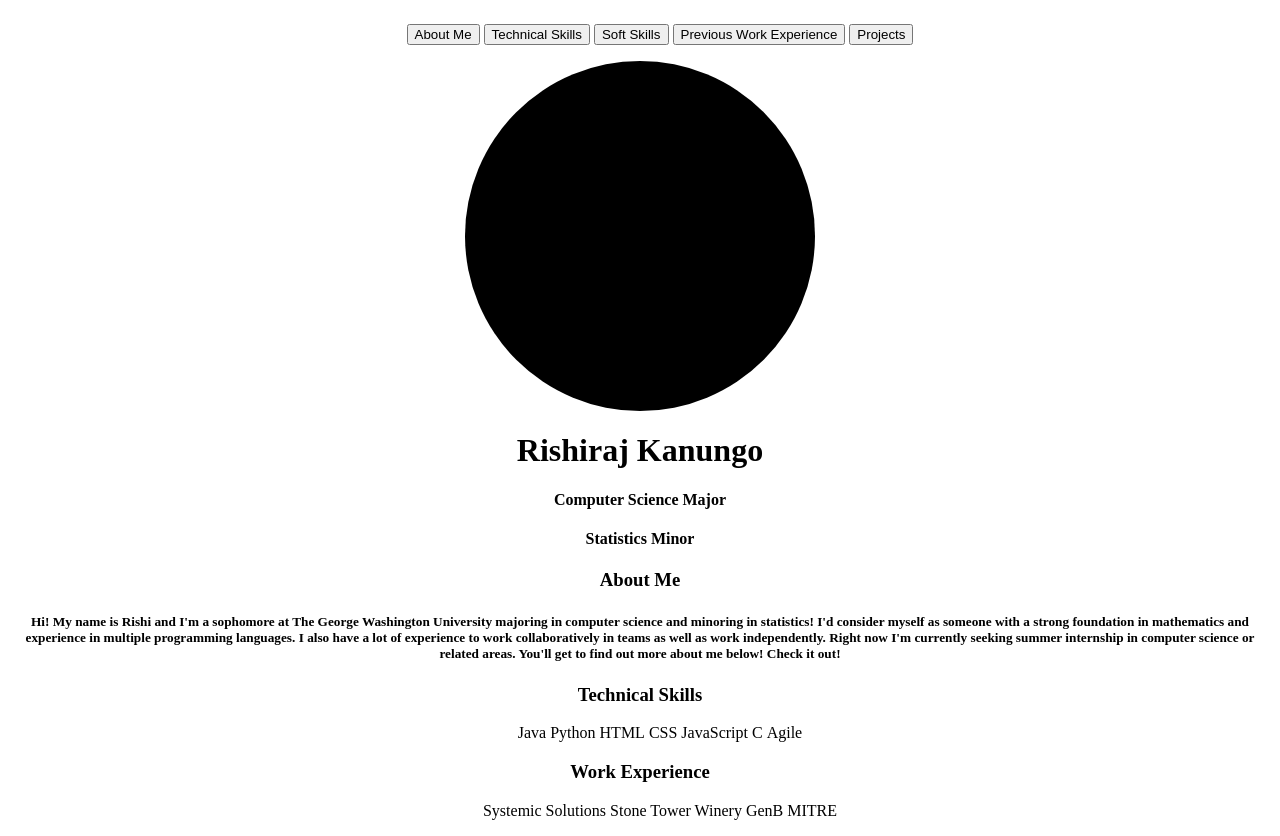
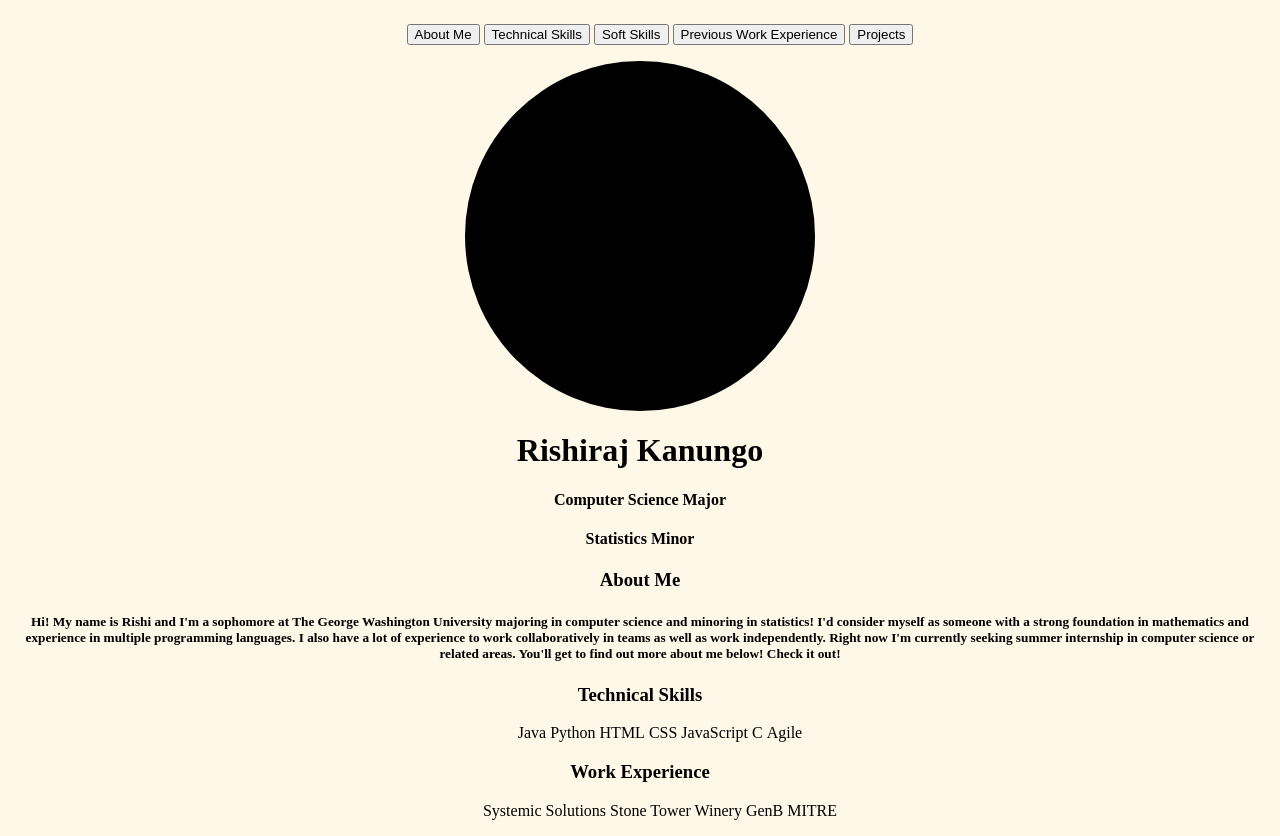
Before and after one commit to RishirajKanungo/cs_portfolio, a plain HTML site: page index.html in a window 1280 px wide. Drawn offline with Linux system fonts and the light colour scheme.

Commit message:
Added Palette files.
Palette files for color schemes to use for the website added and just marked the background color

```diff
--- a/index.html
+++ b/index.html
@@ -31,8 +31,10 @@
     </div>
 
     <!-- Text Under Picture of Myself-->
-    <div id="name">
-        <h1>Rishiraj Kanungo</h1>
+    <div class="name">
+        <div id="text">
+            <h1>Rishiraj Kanungo</h1>
+        </div>
     </div>
 
     <div id="degree">
--- a/style.css
+++ b/style.css
@@ -1,3 +1,8 @@
+/* Background Setup*/
+body{
+    background-color: #fff8e8;
+}
+
 /* Formatting the navigation */
 .menu{
     display: table;
@@ -19,7 +24,7 @@
 }
 
 /* Center text of my name */
-#name{
+.name{
     text-align: center;
 }
 
```
Also changed, not shown: palette (1).svg (added), palette.svg (added), 1 other file.
